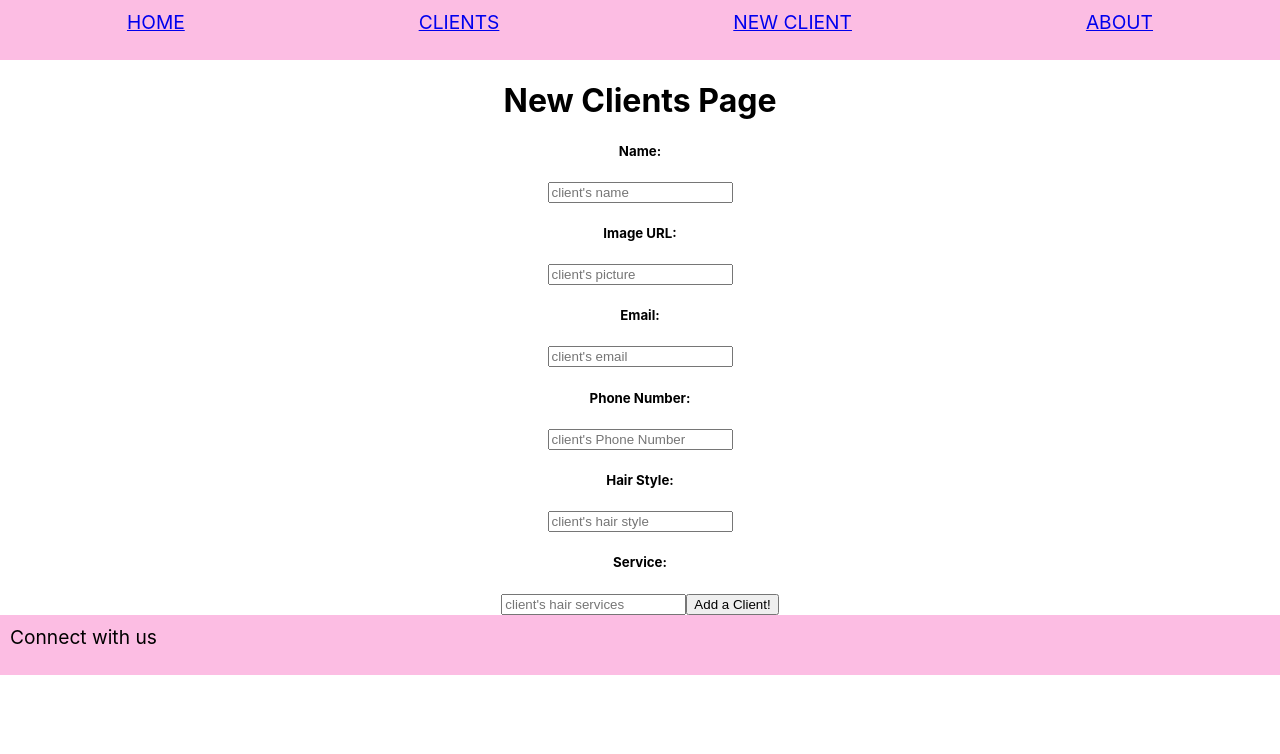
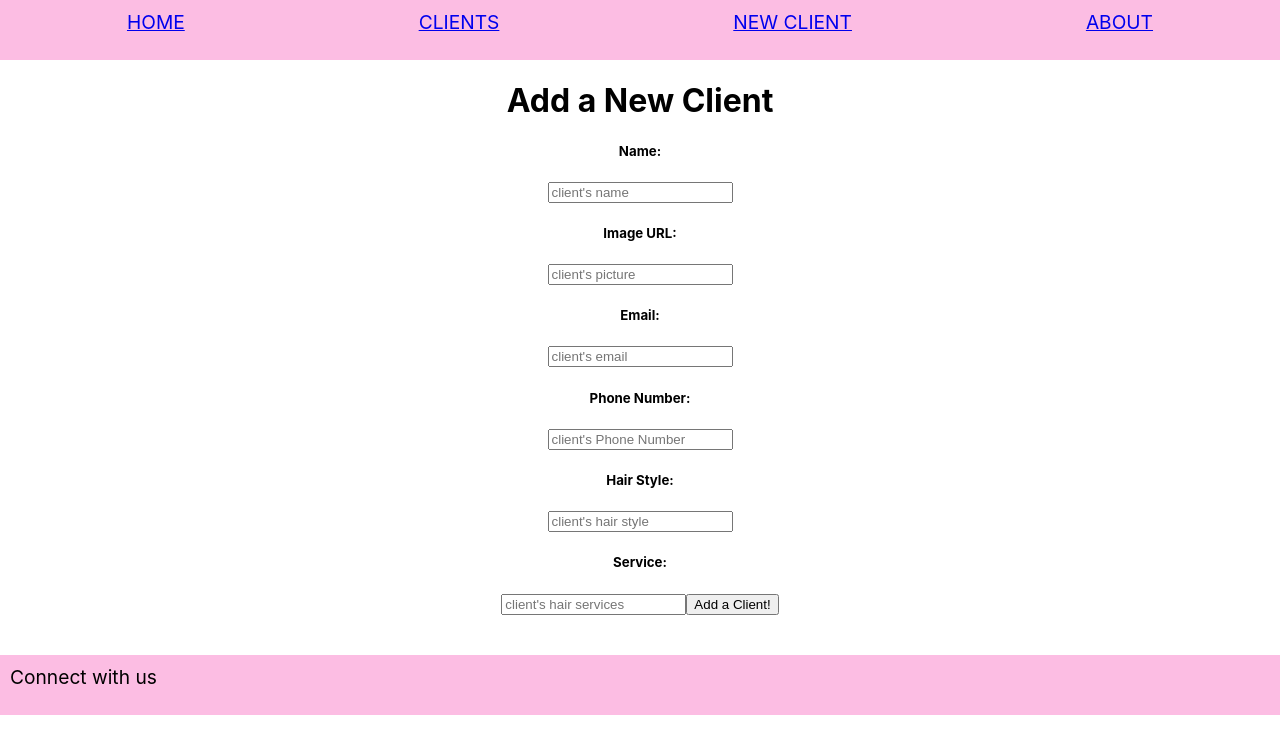
Before and after one commit to Sunjang1009/project3---hair-salon-CDA-frontend, a React (Create React App) app: page /new in a window 1280 px wide. Shown: the top 754 px of the page. Built offline with nearby package versions, Linux system fonts and the light colour scheme.

Commit message:
updated about page css

```diff
--- a/src/App.css
+++ b/src/App.css
@@ -27,6 +27,7 @@ footer {
   flex-shrink: 0;
   padding: 10px;
   text-align-last: left;
+  margin-top: 40px;
 }
 
 .home-image{
@@ -68,6 +69,10 @@ footer {
   display: grid;
   grid-template-columns: auto 3fr; /* Adjust column sizes as needed */
   grid-gap: 200px;
+  margin-top: 50px;
+  margin-bottom: 50px;
+  margin-left: 80px;
+  margin-right: 80px;
 }
 
 .about-image{
@@ -76,6 +81,8 @@ footer {
 }
 .about-content{
   text-align: left;
+  text-shadow: #282c34;
+  font-size: 1.2em;
 }
 
 .container{
--- a/src/pages/EditClient.js
+++ b/src/pages/EditClient.js
@@ -66,7 +66,7 @@ function EditClient() {
         return (
         <>
             <section>
-            <h2>Edit this Person</h2>
+            <h2>Edit this Client:: [{client.name}]</h2>
             <form onSubmit={updatedClient}>
                 <input
                 type="text"
--- a/src/pages/NewClients.js
+++ b/src/pages/NewClients.js
@@ -54,7 +54,7 @@ function NewClients(){
     return(
 
         <>
-            <h1>New Clients Page</h1>
+            <h1>Add a New Client</h1>
             <div>
 
                 <form onSubmit={handleSubmit}>
```
